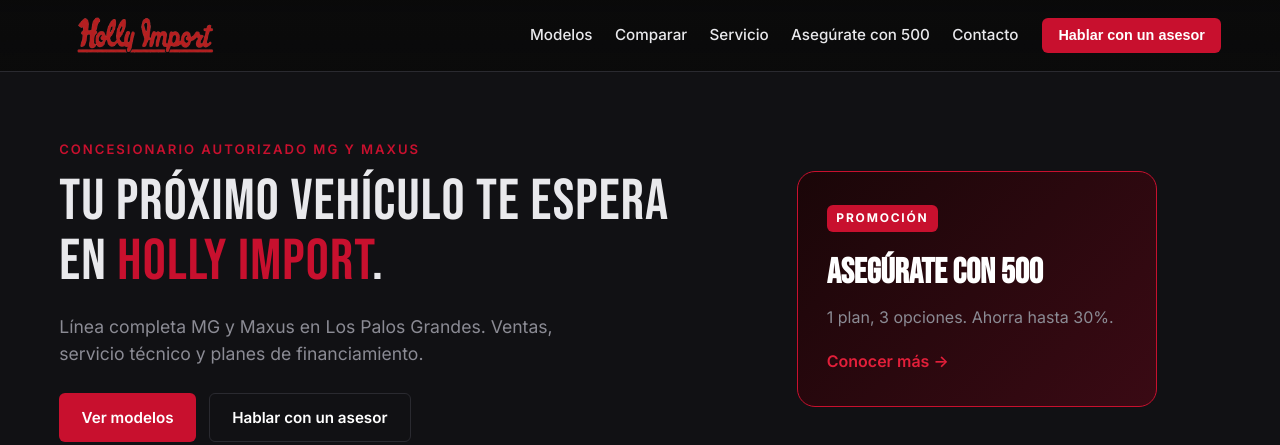
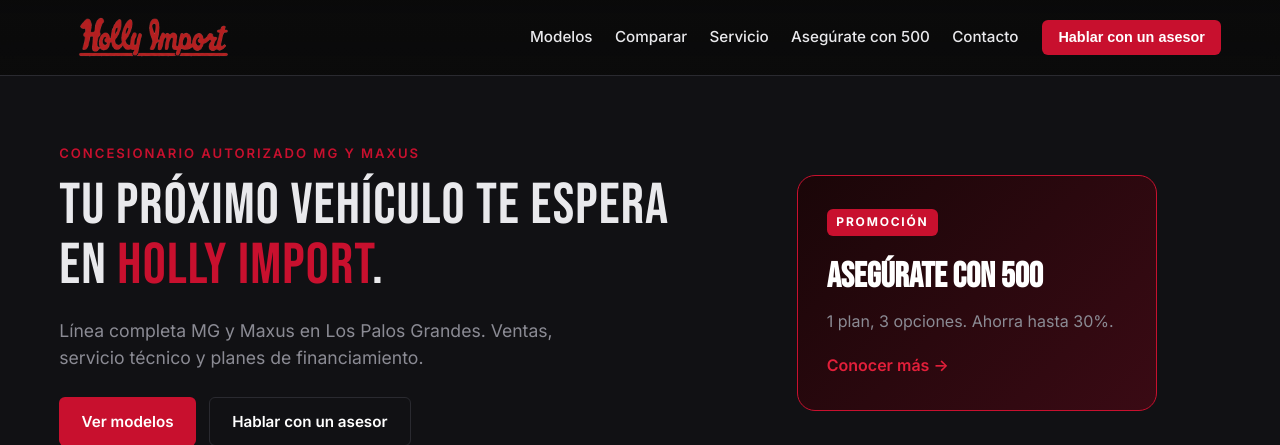
Before and after one commit to lazaruzai-commits/holly-import, a FastAPI app: page / in a window 1280 px wide. Shown: the top 445 px of the page. Run offline with FastAPI, Linux system fonts and the light colour scheme.

Commit message:
Bump header logo 10% larger (42->46px desktop, 34->37px mobile)

```diff
--- a/static/css/holly.css
+++ b/static/css/holly.css
@@ -60,11 +60,11 @@ p  { margin: 0 0 .8em; }
 .hh__brand { display: flex; align-items: center; text-decoration: none; }
 .hh__brand-img {
   display: block;
-  height: 42px; width: auto;
-  max-width: 220px;
+  height: 46px; width: auto;
+  max-width: 242px;
 }
 @media (max-width: 880px) {
-  .hh__brand-img { height: 34px; max-width: 180px; }
+  .hh__brand-img { height: 37px; max-width: 198px; }
 }
 .hh__nav { display: flex; gap: 1.4rem; margin-left: auto; }
 .hh__nav a {
```
